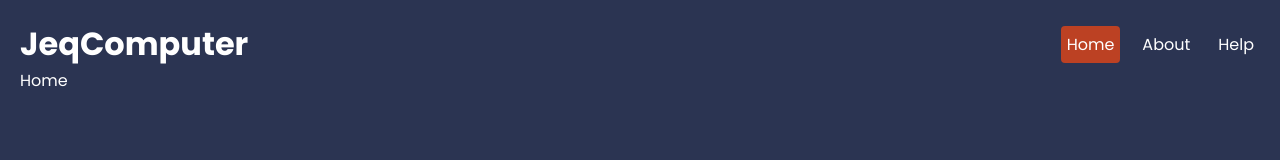
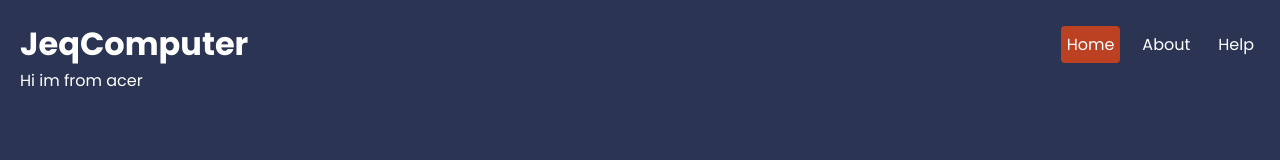
Before and after one commit to quijo/reactcomponents, a React (Vite) app: page / in a window 1280 px wide. Shown: the top 160 px of the page. Built offline with nearby package versions, Linux system fonts and the light colour scheme.

Commit message:
committed from acer

```diff
--- a/src/components/pages/Home.jsx
+++ b/src/components/pages/Home.jsx
@@ -2,7 +2,7 @@ import React from 'react'
 
 const Home = () => {
   return (
-    <div>Home</div>
+    <div>Hi im from acer</div>
   )
 }
 
```
